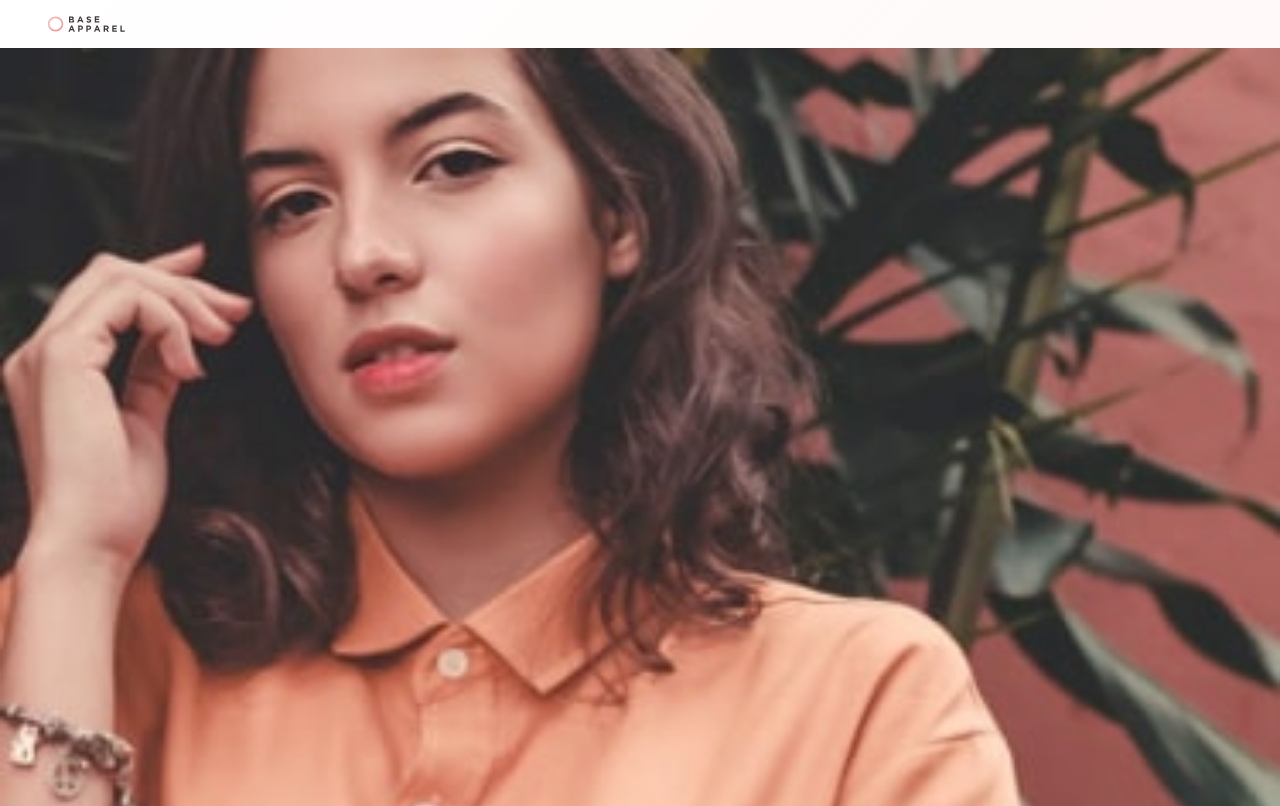
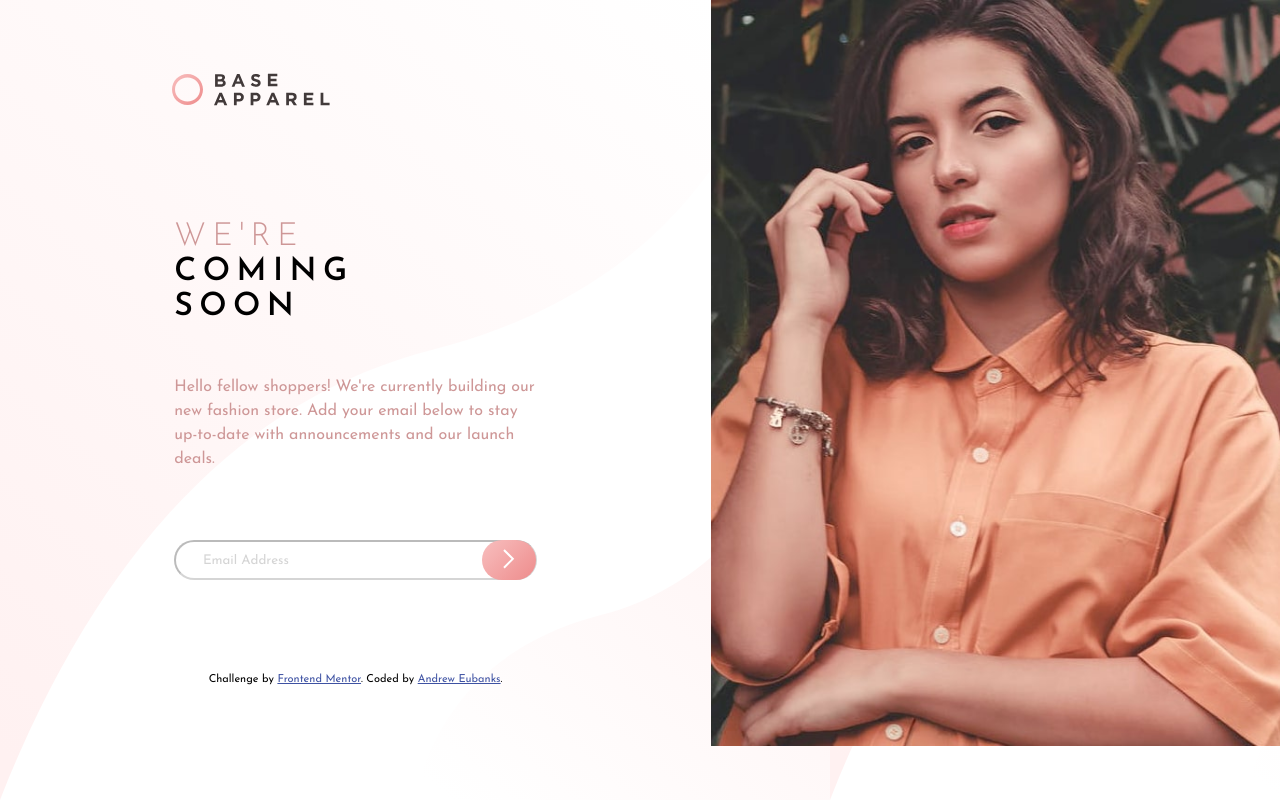
Before and after one commit to dangero1990/Base-Apparael-coming-soon-page, a plain HTML site: page index.html in a window 1280 px wide. Shown: the top 806 px of the page. Drawn offline with Linux system fonts and the light colour scheme.

Commit message:
worked on desktop view styling

```diff
--- a/index.html
+++ b/index.html
@@ -12,13 +12,8 @@
 
 </head>
 <body>
-  <main>
   <picture class="brand">
     <img src="./images/logo.svg">
-    </picture>
-
-    <picture class="picture">
-      <img src="./images/hero-mobile.jpg">
   </picture>
 
   <div class="description">
@@ -35,14 +30,17 @@
     </form>
   </div>
 
+  <picture class="picture">
+    <source srcset="./images/hero-desktop.jpg" media="(min-width: 400px)">
+    <img src="./images/hero-mobile.jpg">
+  </picture>
+
   <footer class="footer">
     <p class="attribution">
     Challenge by <a href="https://www.frontendmentor.io?ref=challenge" target="_blank">Frontend Mentor</a>.
     Coded by <a href="https://www.frontendmentor.io/profile/dangero1990" target="_blank">Andrew Eubanks</a>.</p>
   </footer>
 
-  </main>
-
   <script type="text/javascript" src="./script.js"></script>
 </body>
 </html>
--- a/style.css
+++ b/style.css
@@ -20,14 +20,10 @@
 }
 
 body {
-    max-height: 100vh;
-    max-width: 100vw;
+    height: 100vh;
+    width: 100vw;
     background-image: var(--First-Gradient);
-}
-
-main {
     display: grid;
-    max-height: 100%;
     grid-template-areas: "brand" "picture" "description" "footer";
     grid-template-rows: auto;
 }
@@ -88,11 +84,12 @@ main {
 .email {
     justify-self: center;
     position: relative;
+    width: 100%;
 }
 
 .email input {
     height: 3em;
-    width: 20em;
+    width: 100%;
     border-radius: 2em;
     margin-top: .5em;
     opacity: .3;
@@ -128,9 +125,7 @@ input::placeholder {
     right: 4em;
     top: .9em;
     z-index: 2;
-
 }
-
 
 .footer {
     grid-area: footer;
@@ -143,3 +138,35 @@ input::placeholder {
 .attribution a {
     color: hsl(228, 45%, 44%);
 }
+
+@media (min-width: 400px) {
+    body {
+        grid-template-areas:
+            "brand picture"
+            "description picture"
+            "footer picture";
+        grid-template-columns: 1fr .8fr;
+        background-image: url(./images/bg-pattern-desktop.svg);
+        background-size: contain;
+        background-position: left;
+    }
+
+    .description {
+        margin: 0 20% 0 20%;
+        text-align: left;
+    }
+
+    .description p {
+        font-size: 16px;
+    }
+
+    .brand {
+        margin-left: 22%;
+    }
+
+    .brand img {
+        max-width: revert;
+        max-height: revert;
+        margin-left: revert;
+    }
+}
```
Lines whose indentation alone changed are shown as unchanged.
